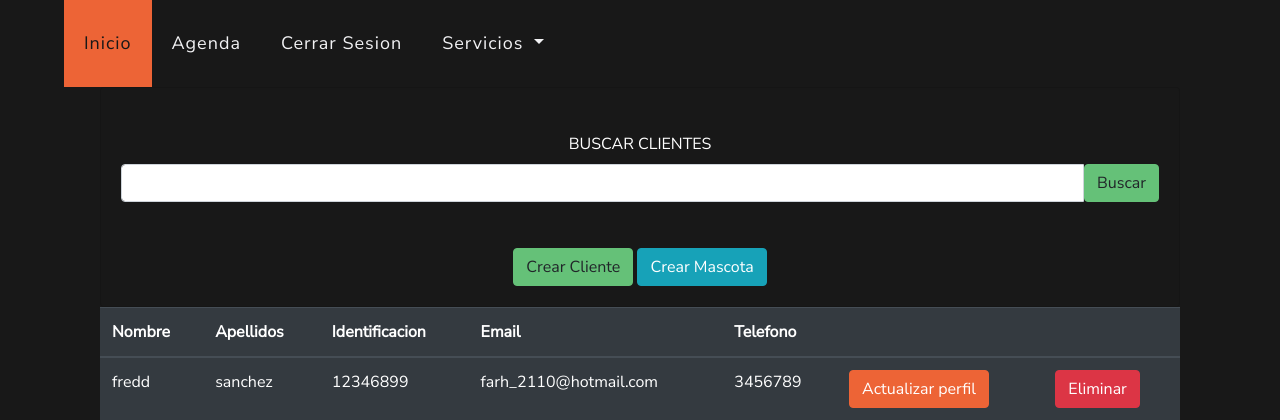
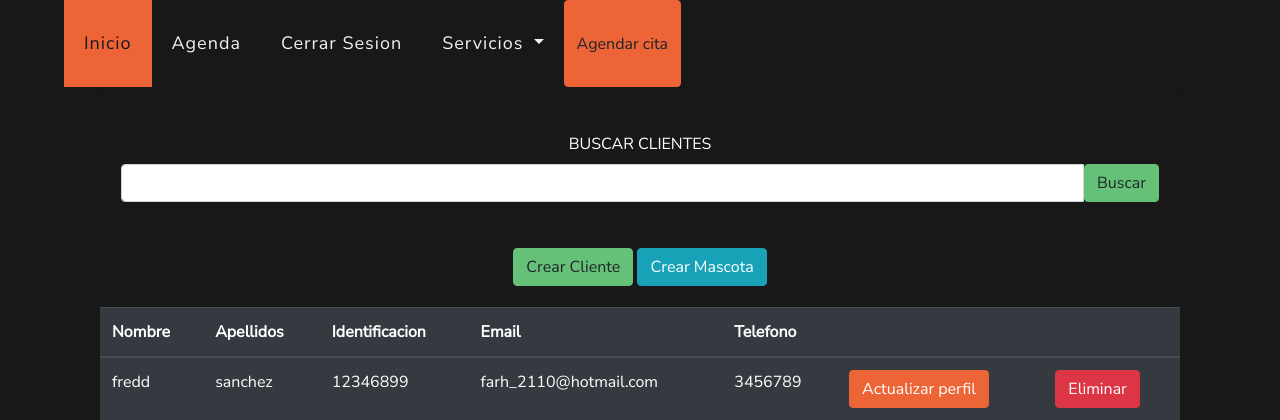
Before and after one commit to Matthew2720/PetsFiles-Django, a Django app: page /ver/clientes in a window 1280 px wide. Shown: the top 420 px of the page. Run offline with Django 4.2, Linux system fonts and the light colour scheme; a user stored in the database is signed in; data comes from the database, SQL or seed files in the repository; both versions use the stored data as it was after the commit; some libraries are stand-ins or nearby versions.

Commit message:
boton header

```diff
--- a/templates/layout/partials/headerbase.html
+++ b/templates/layout/partials/headerbase.html
@@ -17,7 +17,7 @@
                   <a href="{% url 'home' %}"  class="nav-item nav-link" >Agenda</a>
                   <a href="{% url 'logout' %}" class="nav-item nav-link" >Cerrar Sesion</a>
                   <li class="nav-item dropdown">
-                    <a class="nav-link dropdown-toggle" href="#" id="navbarDropdown" role="button" data-toggle="dropdown" aria-haspopup="false" aria-expanded="false">
+                    <a class="nav-link dropdown-toggle" href="#" id="navbarDropdown" role="button" data-toggle="dropdown" aria-haspopup="true" aria-expanded="false">
                       Servicios
                     </a>
                     <div class="dropdown-menu" aria-labelledby="navbarDropdown">
@@ -27,11 +27,13 @@
                       <a class="dropdown-item" href="{% url 'registerDate' %}">Citas</a>
                       <a class="dropdown-item" href="#">Clinica</a>
                       <a class="dropdown-item" href="#">Guarderia</a>
-                      <a class="dropdown-item" href="#">Hospitalizacion</a>
                       <a class="dropdown-item" href="#">Peluqueria</a>
                       <a class="dropdown-item" href="{% url 'detailProduct' %}">Inventario</a>
                     </div>
                   </li>
+                  <button type="button" class="btn btn-secondary" style="background-color: #ED6436; border: 1px solid #ED6436;" data-toggle="modal" data-target="#exampleModal">
+                    Agendar cita
+                  </button>
                 </div>
             </div>
         </nav>
```
Also changed, not shown: db.sqlite3.
